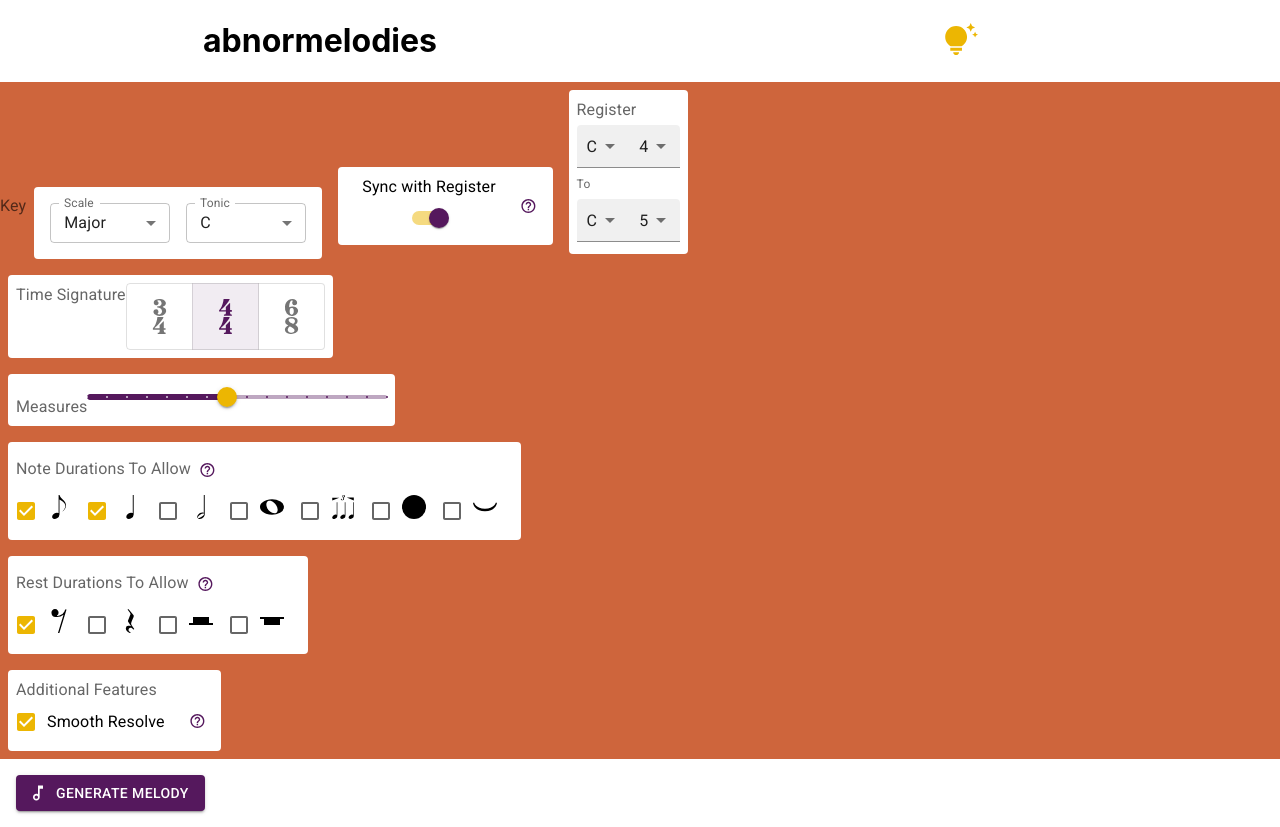
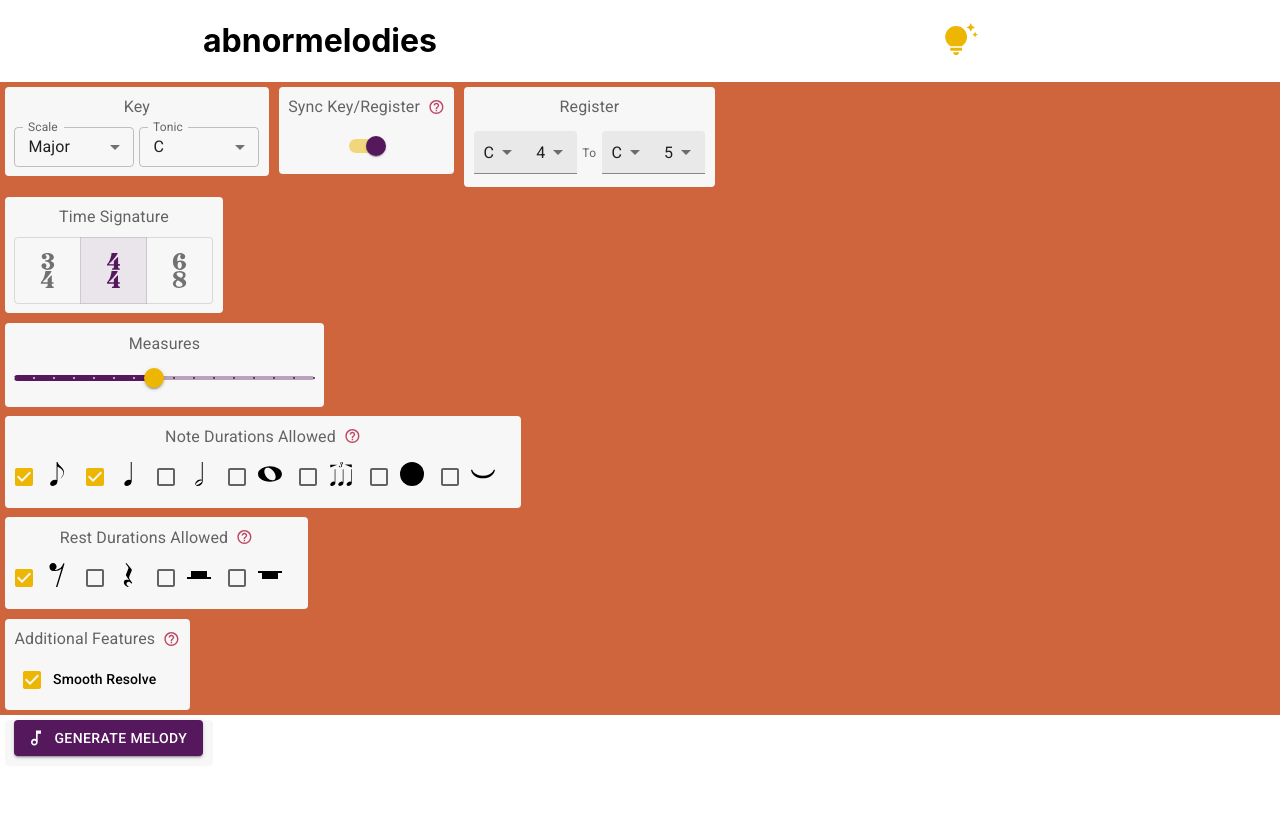
Before and after one commit to technikka/Abnormelodies_UI, a React (Create React App) app: page / in a window 1280 px wide. After the commit the page ends 800 px from the top, so only its background shows below. Built offline with nearby package versions, Linux system fonts and the light colour scheme.

Commit message:
align/style all control item containers consistently with theme

```diff
--- a/src/App.js
+++ b/src/App.js
@@ -28,19 +28,28 @@ const App = () => {
         main: "#ecb602", // yellow
       },
       tertiary: {
-        main: "#185d55" // turquoise
+        // main: "#CE653C" // salmon-ish
+        main: "#BC4662" // pink
       }
     },
+    gridContainerStyle: {
+      backgroundColor: "#CE653C", // salmon-ish
+      // backgroundColor: "#BC4662", // pink
+    },
     itemContainerStyle: {
-      backgroundColor: "white",
-      display: "inline-block",
-      margin: "0.5em",
-      padding: "0.5em",
+      backgroundColor: "#f7f7f7",
+      margin: "0.3em",
+      padding: "0 .6em .6em .6em",
       borderRadius: "4px",
+      display: "inline-grid",
+      justifyItems: "center",
     },
-    gridContainerStyle: {
-      backgroundColor: "#CE653C",
-    },
+    itemLabelContainerStyle: {
+      display: "grid",
+      gridTemplateColumns: "1fr auto",
+      alignItems: "center",
+      height: "40px",
+    }
   })
 
   const mountMelody = () => {
--- a/src/components/FormMeasures.js
+++ b/src/components/FormMeasures.js
@@ -9,8 +9,14 @@ const FormMeasures = (props) => {
 
   return (
     <div className="measures-container" style={theme.gridContainerStyle}>
+
       <div style={theme.itemContainerStyle}>
+
+        <div style={theme.itemLabelContainerStyle}>
           <FormLabel>Measures</FormLabel>
+        </div>
+
+        <div>
           <SliderCustom
             value={Number(props.num_measures)}
             onChange={props.handleNumMeasuresChange}
@@ -22,6 +28,7 @@ const FormMeasures = (props) => {
           />
         </div>
       </div>
+    </div>
   );
 };
 
--- a/src/components/FormNoteDurations.js
+++ b/src/components/FormNoteDurations.js
@@ -163,8 +163,12 @@ const FormNoteDurations = (props) => {
     <div className="notes-container" style={theme.gridContainerStyle}>
 
       <div style={theme.itemContainerStyle}>
-        <FormLabel>Note Durations To Allow</FormLabel>
-        <TooltipPopover content={popoverContent()}/>
+
+        <div style={theme.itemLabelContainerStyle}>
+          <FormLabel>Note Durations Allowed</FormLabel>
+          <TooltipPopover content={popoverContent()}/>
+        </div>
+
         <FormGroup row>
           <Tooltip placement="top" disableInteractive enterDelay={1500}
               title={
--- a/src/components/FormPitch.js
+++ b/src/components/FormPitch.js
@@ -9,7 +9,6 @@ import {
   InputLabel,
   Select,
   MenuItem,
-  FormControlLabel,
   FormLabel,
   Typography,
 } from "@mui/material";
@@ -56,7 +55,7 @@ const FormPitch = (props) => {
     return (
       <div>
         <Typography variant="caption">
-          <b>Sync With Register:</b> when active, register selection changes to
+          <b>Sync Tonics of Key and Register:</b> when active, register selection changes to
           match the tonic you select here. You can still change the register
           notes, but they'll sync with the key tonic again if you change it.
         </Typography>
@@ -67,10 +66,15 @@ const FormPitch = (props) => {
   return (
     <div className="pitch-container" style={theme.gridContainerStyle}>
 
+      <div className="key-container" style={theme.itemContainerStyle}>
+
+        <div style={theme.itemLabelContainerStyle}>
           <FormLabel>Key</FormLabel>
+        </div>
 
-      <div className="key-container" style={theme.itemContainerStyle}>
-        <FormControl sx={{ m: 1, minWidth: 120 }} size="small">
+        <div style={{display: "grid", gridTemplateColumns: "auto auto", alignItems: "center", justifyItems: "center", columnGap: "5px"}}>
+          <div>
+            <FormControl sx={{minWidth: 120 }} size="small">
               <InputLabel id="selected-scale">Scale</InputLabel>
               <Select
                 labelId="selected-scale"
@@ -82,7 +86,10 @@ const FormPitch = (props) => {
                 <MenuItem value={"minor"}>Minor</MenuItem>
               </Select>
             </FormControl>
-        <FormControl sx={{ m: 1, minWidth: 120 }} size="small">
+          </div>
+
+          <div>
+            <FormControl sx={{minWidth: 120 }} size="small">
               <InputLabel id="selected-tonic">Tonic</InputLabel>
               <Select
                 labelId="selected-tonic"
@@ -94,16 +101,19 @@ const FormPitch = (props) => {
               </Select>
             </FormControl>
           </div>
+        </div>
+      </div>
 
       <div className="sync-switch-container" style={theme.itemContainerStyle}>
-        <FormControlLabel
-          control={<SwitchCustom />}
-          label="Sync with Register"
-          checked={props.syncTonics}
+
+        <div style={theme.itemLabelContainerStyle}>
+          <FormLabel>Sync Key/Register</FormLabel>
+          <TooltipPopover content={popoverContent()} />
+        </div>
+
+        <SwitchCustom checked={props.syncTonics}
                       onChange={props.handleSyncTonicsChange}
-          labelPlacement="top"
         />
-        <TooltipPopover content={popoverContent()} />
       </div>
 
       <FormPitchRegister
--- a/src/components/FormPitchRegister.js
+++ b/src/components/FormPitchRegister.js
@@ -96,8 +96,11 @@ const FormPitchRegister = (props) => {
   return (
     <div className="register-container" style={theme.itemContainerStyle}>
 
+      <div style={theme.itemLabelContainerStyle}>
         <FormLabel>Register</FormLabel>
+      </div>
 
+      <div style={{display: "grid", gridTemplateColumns: "auto auto auto", alignItems: "center", columnGap: "5px"}}>
         <div>
           <FormControl sx={{my:0.5}} size="small">
             <Select
@@ -124,9 +127,12 @@ const FormPitchRegister = (props) => {
           </FormControl>
         </div>
 
-      <FormHelperText>To</FormHelperText>
+        <div>
+          <FormHelperText >To</FormHelperText>
+        </div>
 
         <div>
+
           <FormControl sx={{my:0.5}} size="small">
             <Select
               value={props.note_end}
@@ -150,6 +156,7 @@ const FormPitchRegister = (props) => {
             </Select>
           </FormControl>
         </div>
+      </div>
 
       { !validate() &&
         <FormHelperText error>
--- a/src/components/FormRestDurations.js
+++ b/src/components/FormRestDurations.js
@@ -62,8 +62,12 @@ const FormRestDurations = (props) => {
     <div className="rests-container" style={theme.gridContainerStyle}>
 
       <div style={theme.itemContainerStyle}>
-        <FormLabel>Rest Durations To Allow</FormLabel>
-        <TooltipPopover content={popoverContent()} />
+
+        <div style={theme.itemLabelContainerStyle}>
+          <FormLabel>Rest Durations Allowed</FormLabel>
+          <TooltipPopover content={popoverContent()} />
+        </div>
+
         <FormGroup row>
           <FormControlLabel control={
             <Checkbox
--- a/src/components/FormRules.js
+++ b/src/components/FormRules.js
@@ -29,8 +29,14 @@ const FormRules = (props) => {
 
   return (
     <div className="rules-container" style={theme.gridContainerStyle}>
+
       <div style={theme.itemContainerStyle}>
-        <FormLabel>Additional Features</FormLabel>
+
+        <div style={theme.itemLabelContainerStyle}>
+          <FormLabel>Additional Features</FormLabel>
+          <TooltipPopover content={popoverContent()} />
+        </div>
+
         <FormGroup row>
           <FormControlLabel
             control={
@@ -41,9 +47,11 @@ const FormRules = (props) => {
                 color={boxColor}
               />
             }
-            label="Smooth Resolve"
+            label={
+              <Typography variant="subtitle2">Smooth Resolve
+              </Typography>
+            }
           />
-          <TooltipPopover content={popoverContent()} />
         </FormGroup>
       </div>
     </div>
--- a/src/components/FormTimeSignature.js
+++ b/src/components/FormTimeSignature.js
@@ -16,7 +16,12 @@ const FormTimeSignature = (props) => {
     <div className="time-sig-container" style={theme.gridContainerStyle}>
 
       <div style={theme.itemContainerStyle}>
+
+        <div style={theme.itemLabelContainerStyle}>
           <FormLabel>Time Signature</FormLabel>
+        </div>
+
+        <div>
           <FormControl>
             <ToggleButtonGroup
               value={props.time_signature}
@@ -38,6 +43,7 @@ const FormTimeSignature = (props) => {
           </FormControl>
         </div>
       </div>
+    </div>
   );
 };
 
--- a/src/components/MelodyAudio.js
+++ b/src/components/MelodyAudio.js
@@ -6,15 +6,17 @@ import StopIcon from "@mui/icons-material/Stop";
 import ReplayIcon from "@mui/icons-material/Replay";
 import SwitchCustom from "../components/SwitchCustom";
 import TooltipPopover from "../components/TooltipPopover";
+import { useTheme } from '@mui/material/styles';
 import {
-  FormControlLabel,
+  FormLabel,
   Button,
   ButtonGroup,
-  Grid,
   Typography,
 } from "@mui/material";
 
 const MelodyAudio = (props) => {
+  const theme = useTheme();
+
   const melodyFragments = props.melodyFragments;
 
   const synth = useRef(null);
@@ -123,8 +125,9 @@ const MelodyAudio = (props) => {
   };
 
   return (
-    <div style={{ margin: "10px" }}>
-      <Grid container alignItems="center" style={{ gap: 15 }}>
+    <div className="audio-controls">
+
+        <div>
           <ButtonGroup variant="outlined" color="primary">
             {playOrRestartBtn()}
             <Button
@@ -136,14 +139,16 @@ const MelodyAudio = (props) => {
               Stop
             </Button>
           </ButtonGroup>
-        <FormControlLabel
-          control={
+        </div>
+
+        <div className="auto-play" style={theme.itemContainerStyle}>
+          <div style={theme.itemLabelContainerStyle}>
+            <FormLabel>Auto Play</FormLabel>
+            <TooltipPopover content={popoverContent()} />
+          </div>
           <SwitchCustom name="autoplay" onChange={handleAutoPlayChange} />
-          }
-          label="Auto Play"
-        />
-        <TooltipPopover content={popoverContent()} />
-      </Grid>
+        </div>
+
 
       <MelodyAudioTempo
         tempoFactor={tempoFactor}
--- a/src/components/MelodyAudioTempo.js
+++ b/src/components/MelodyAudioTempo.js
@@ -1,8 +1,14 @@
 import SliderCustom from "../components/SliderCustom";
 import TooltipPopover from "../components/TooltipPopover";
-import { FormLabel, Grid, Typography } from "@mui/material";
+import { useTheme } from '@mui/material/styles';
+import {
+  FormLabel,
+  Grid,
+  Typography
+} from "@mui/material";
 
 const MelodyAudioTempo = (props) => {
+  const theme = useTheme();
   const tempoMin = 250;
   const tempoMax = 450;
 
@@ -26,14 +32,13 @@ const MelodyAudioTempo = (props) => {
   };
 
   return (
-    <div>
-      <Grid container spacing={2} alignItems="center">
-        <Grid item>
+    <div style={theme.itemContainerStyle}>
+
+      <div style={theme.itemLabelContainerStyle}>
         <FormLabel>Tempo</FormLabel>
         <TooltipPopover content={popoverContent()} />
-        </Grid>
+      </div>
 
-        <Grid item>
       <SliderCustom
         name="tempo"
         value={props.tempoFactor}
@@ -44,8 +49,7 @@ const MelodyAudioTempo = (props) => {
         onChange={props.handleTempoChange}
         style={{ width: "230px" }}
       />
-        </Grid>
-      </Grid>
+
     </div>
   );
 };
--- a/src/components/TooltipButton.js
+++ b/src/components/TooltipButton.js
@@ -3,8 +3,14 @@ import TooltipIcon from '../icons/TooltipIcon'
 
 const TooltipButton = (props) => {
 
+  const style = {
+    minHeight: "0",
+    minWidth: "0",
+    padding: "0 0 0 8px"
+  }
+
   return (
-    <IconButton aria-label="open tool tip" color="primary" onClick={props.onClick}>
+    <IconButton style={style} aria-label="open tool tip" color="primary" onClick={props.onClick}>
       <TooltipIcon />
     </IconButton>
   )
--- a/src/icons/TooltipIcon.js
+++ b/src/icons/TooltipIcon.js
@@ -6,7 +6,7 @@ const TooltipIcon = forwardRef((props, ref) => {
   const theme = useTheme();
 
   const style = {
-    color: theme.palette.primary.main,
+    color: theme.palette.tertiary.main,
     width: "0.7em",
   };
 
```
Lines whose indentation alone changed are shown as unchanged.
